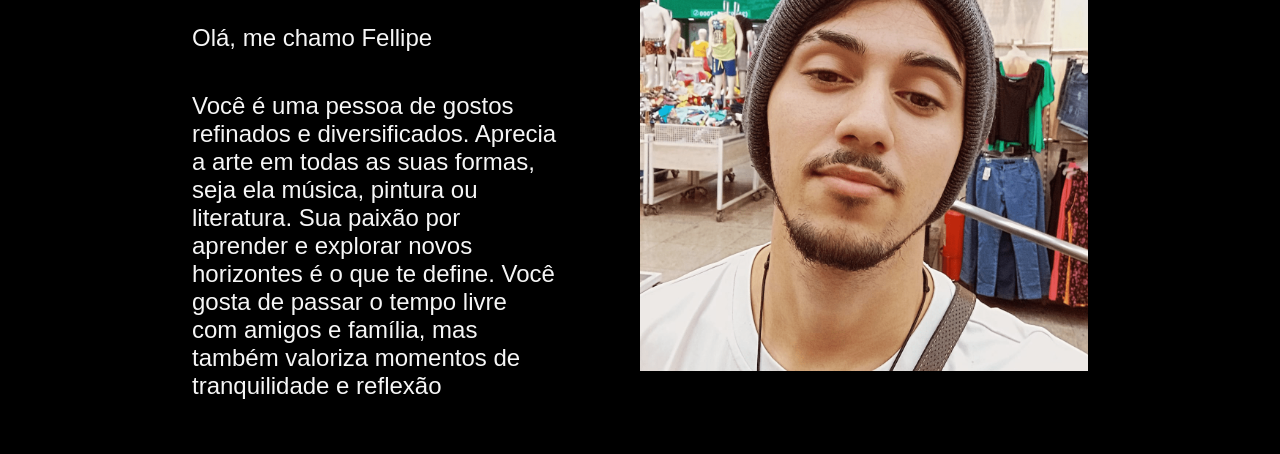
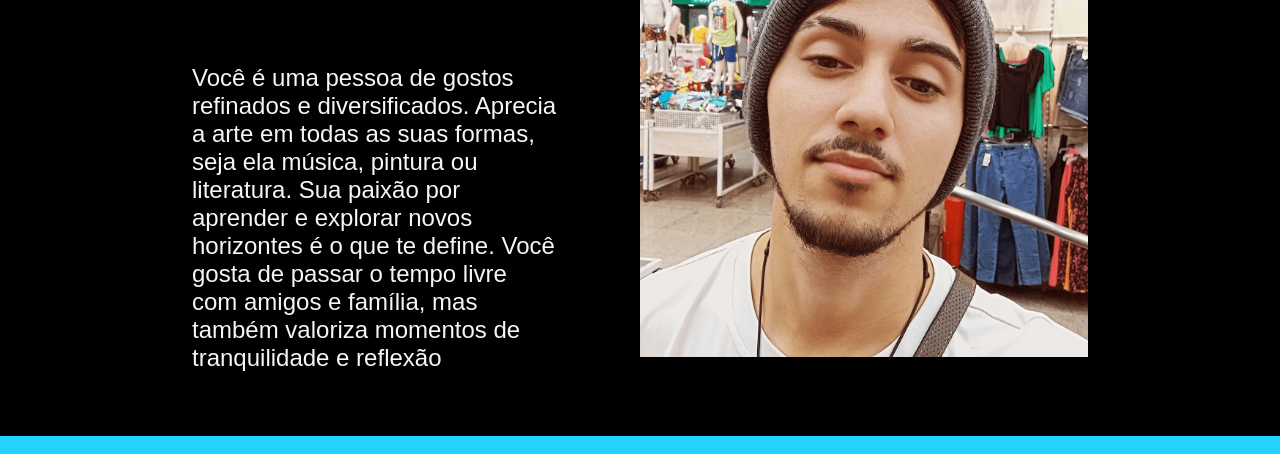
Before and after one commit to fellipe1235/primeiro-projeto, a plain HTML site: page about.html in a window 1280 px wide. Shown: the part 224-678 px from the top of the page. Drawn offline with nearby package versions, Linux system fonts and the light colour scheme.

Commit message:
Update about.html

```diff
--- a/about.html
+++ b/about.html
@@ -18,7 +18,7 @@
     <main class="apresentacao">
         <section class="apresentacao__conteudo">
             <h1 class="apresentacao__conteudo__titulo">Texto Motivacional</h1>
-            <p class="apresentacao__conteudo__texto">Olá, me chamo Fellipe</p>
+            <p class="apresentacao__conteudo__texto"></p>
             <p class="apresentacao__conteudo__texto">Você é uma pessoa de gostos refinados e diversificados. Aprecia a arte em todas as suas formas, seja ela música, pintura ou literatura.
                 Sua paixão por aprender e explorar novos horizontes é o que te define. Você gosta de passar o tempo livre com amigos e família, mas também valoriza momentos de tranquilidade e reflexão</p>
         </section>
```
